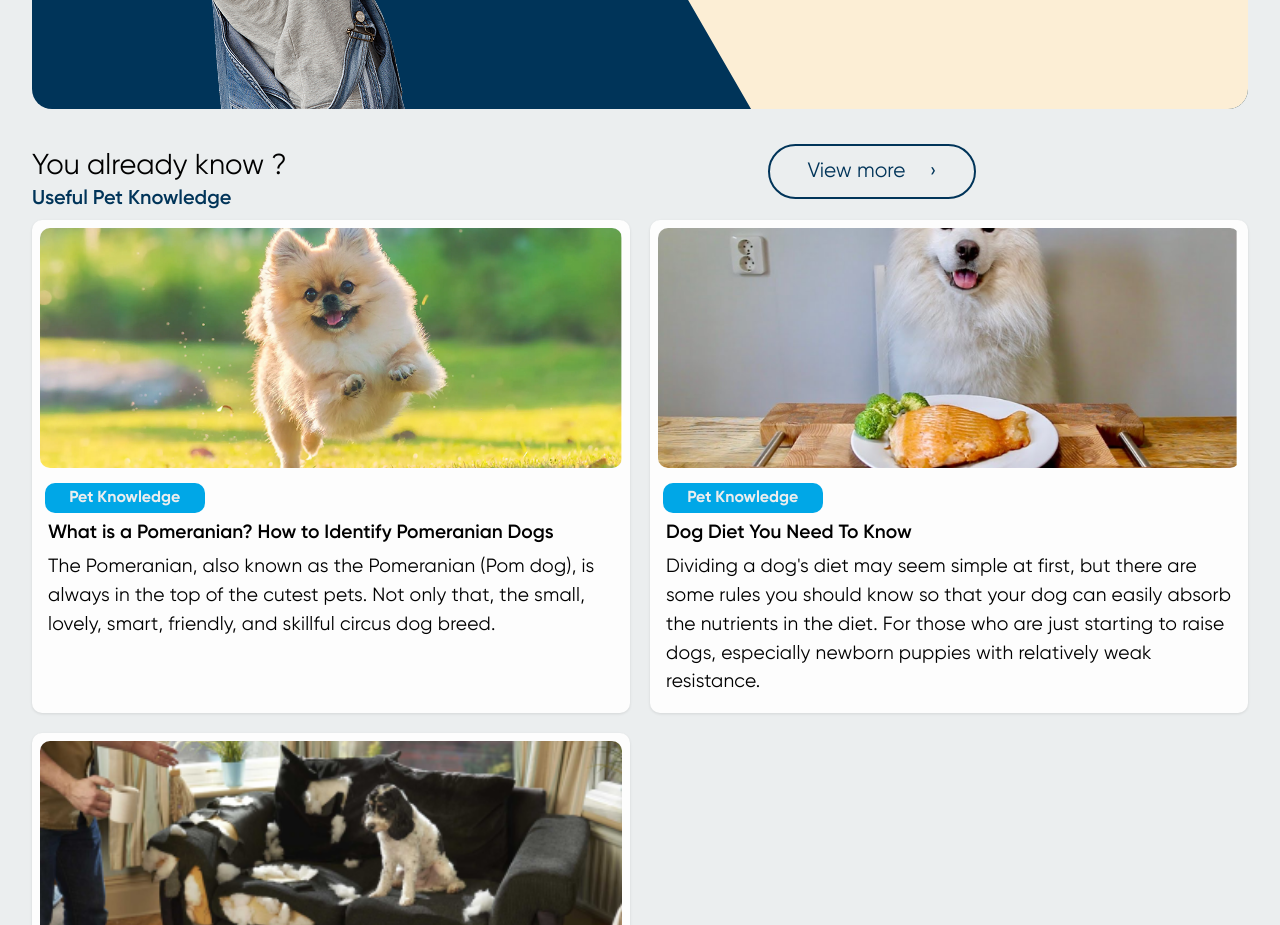
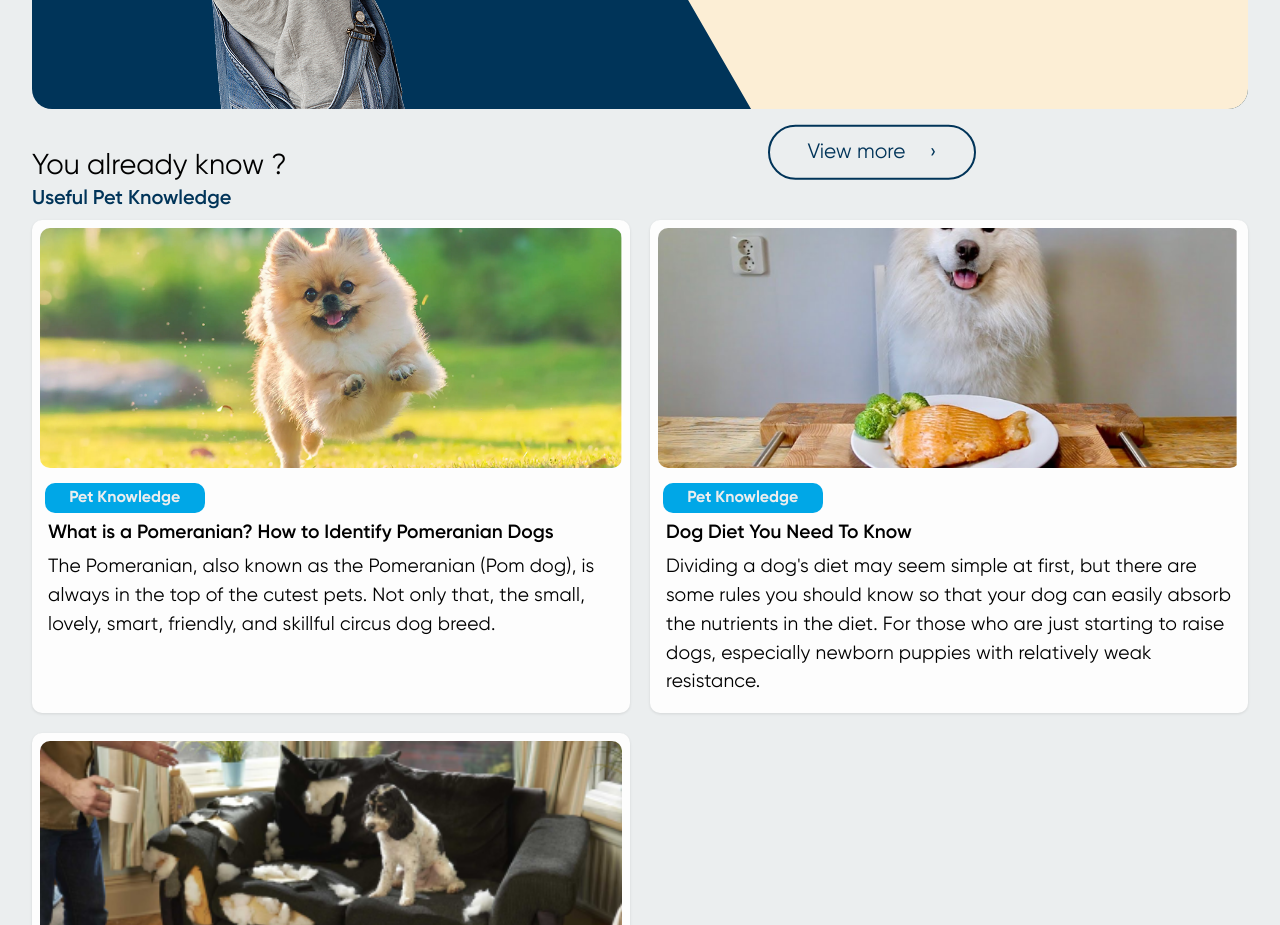
Before and after one commit to clarencepanto/monito-petwebsite, a React (Vite) app: page / in a window 1280 px wide. Shown: the part 3240-4165 px from the top of the page. Built offline with nearby package versions, Linux system fonts and the light colour scheme.

Commit message:
pagesplit

```diff
--- a/src/styles/components/_hero.scss
+++ b/src/styles/components/_hero.scss
@@ -76,6 +76,12 @@
 
     .hero__img {
       padding-top: 0;
+
+      @include lg {
+        margin: 0;
+        transform: translateX(-3rem);
+        z-index: 2;
+      }
     }
 
     .image {
--- a/src/styles/components/_navbar.scss
+++ b/src/styles/components/_navbar.scss
@@ -129,6 +129,10 @@
     background-color: $neutral-color-10;
     padding: 1rem 1rem 0 1rem;
 
+    @include lg {
+      height: 110px;
+    }
+
     .squaredesign {
       background-color: $neutral-color-10;
     }
--- a/src/styles/components/sections/_about.scss
+++ b/src/styles/components/sections/_about.scss
@@ -20,9 +20,6 @@
 
     @include sm {
       font-size: 4.4rem;
-    }
-
-    @include lg {
     }
   }
 
--- a/src/styles/components/sections/_petknowledge.scss
+++ b/src/styles/components/sections/_petknowledge.scss
@@ -41,6 +41,6 @@
   @include lg {
     width: 13rem;
     margin-bottom: 0;
-    transform: translate(46rem, -67rem);
+    transform: translate(46rem, -68.2rem);
   }
 }
```
